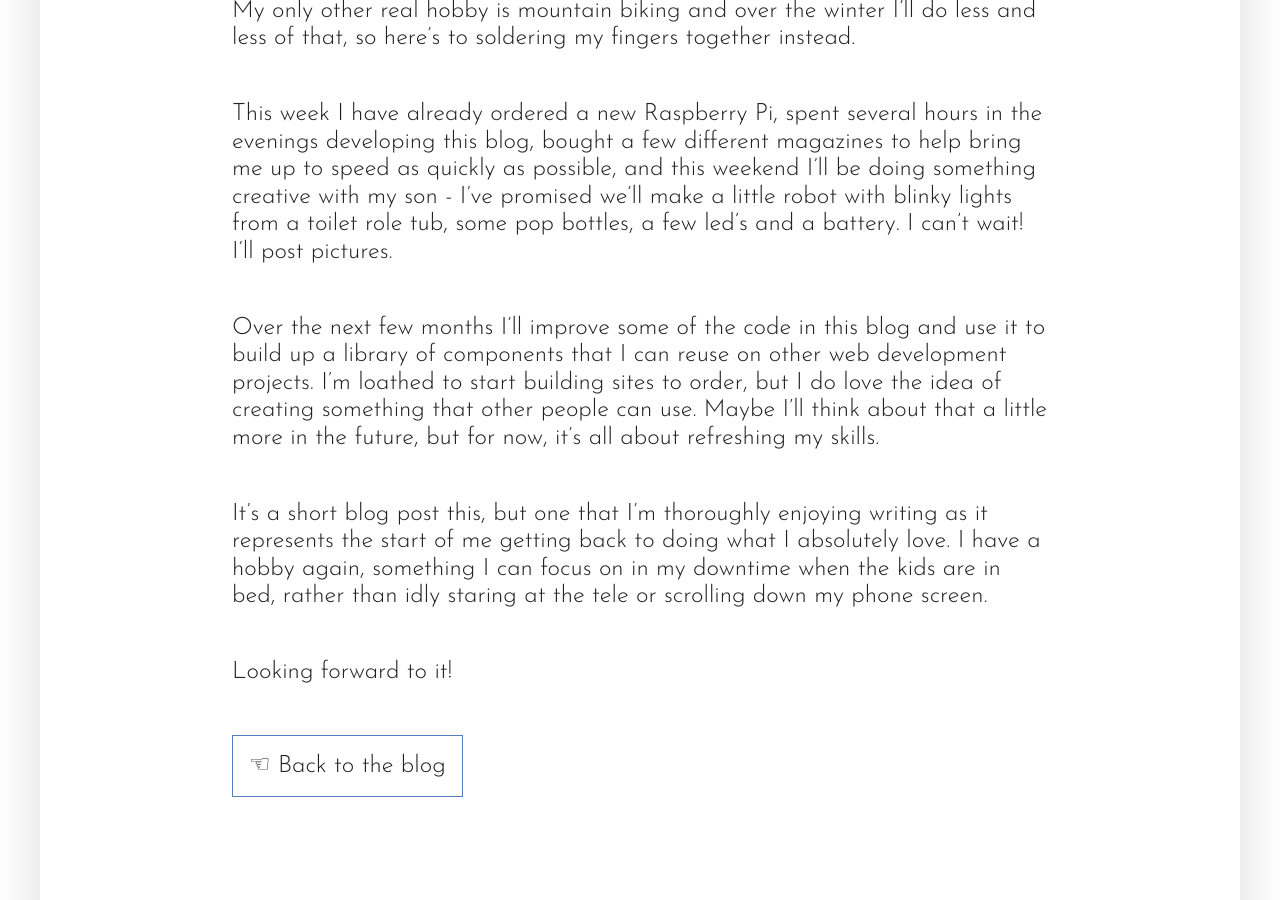
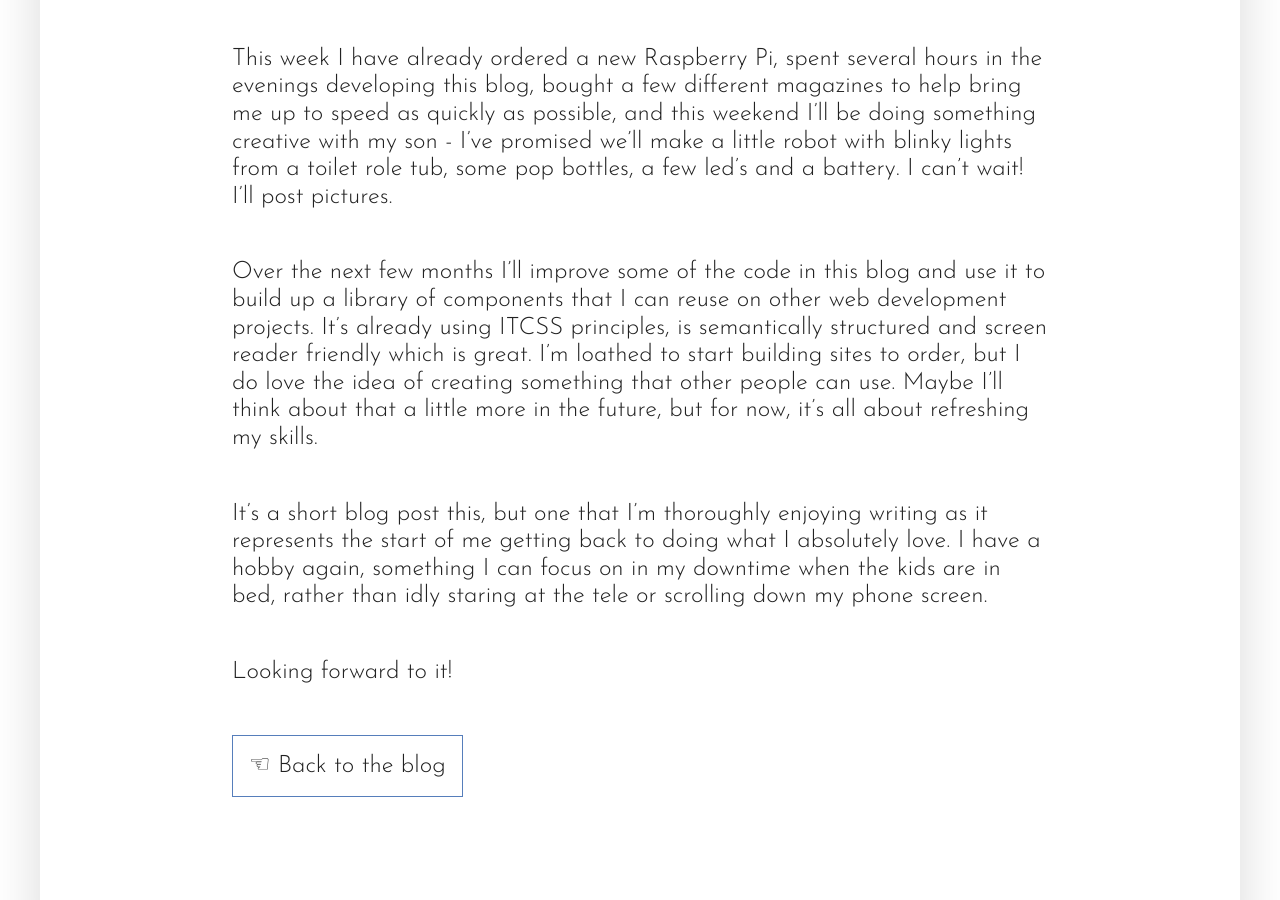
Before and after one commit to kingstonrichard/kingstonrichard.uk, a Jekyll site: the page built from _posts/2017-11-12-i-built-a-new-blog.markdown, in a window 1280 px wide and 900 px high, scrolled down 990 px. Built offline with Jekyll 4.4.1, drawn with Linux system fonts in a browser that asks for light colours; nearby versions of some CDN libraries; some of the changed text lies outside the part shown.

Commit message:
Editorial update

```diff
--- a/_posts/2017-11-12-i-built-a-new-blog.markdown
+++ b/_posts/2017-11-12-i-built-a-new-blog.markdown
@@ -1,23 +1,20 @@
 ---
 layout: post
-title:  "I built a new blog and enjoyed it!"
+title:  "I built this new blog!"
 date:   2017-11-12
 categories: life webdev blog
 intro: It's been about 10 years since I completed any web development in anger and it's a skillset I'd all but lost until just recently. Along with electronics, building websites is a passion of mine and it's about time I rekindled that particular hobby.
 ---
-I have such a passion for web development and electronics engineering that I
-can't even begin to put it on paper.
+I have such a passion for web development and electronics engineering that I can't even begin to put it on paper.
 
-I take such pleasure in creating something out of
-nothing using just computer code and hardware. It fills me with not only a sense of achievment, but of wonder at what I might make next. The ideas are always flowing - maybe I could make a motor that opens my blinds when I clap, a movement sensor that can monitor my house while I'm on holiday, a
-remote control car that my kids can play with, etc.
+I take such pleasure in creating something out of nothing using just computer code and hardware. It fills me with not only a sense of achievment, but of wonder at what I might make next. The ideas are always flowing - maybe I could make a motor that opens my blinds when I clap, a movement sensor that can monitor my house while I'm on holiday, a remote control car that my kids can play with, etc.
 I love the idea that there are no limitations beyond what I can imagine. If I can think it, I can build it. If I get stuck, someone, somewhere can help me as the maker and web development communities are infinitely supportive.
 
 So, despite having left a career in web development for one of leadership and people management almost 10 years ago, I'm having a bit of a hobbiest revival. I've never lost the interest or the drive to enjoy making and so I'm going to get back into it - in as big a way as my working and home life balance will allow. My only other real hobby is mountain biking and over the winter I'll do less and less of that, so here's to soldering my fingers together instead.
 
 This week I have already ordered a new Raspberry Pi, spent several hours in the evenings developing this blog, bought a few different magazines to help bring me up to speed as quickly as possible, and this weekend I'll be doing something creative with my son - I've promised we'll make a little robot with blinky lights from a toilet role tub, some pop bottles, a few led's and a battery. I can't wait! I'll post pictures.
 
-Over the next few months I'll improve some of the code in this blog and use it to build up a library of components that I can reuse on other web development projects. I'm loathed to start building sites to order, but I do love the idea of creating something that other people can use. Maybe I'll think about that a little more in the future, but for now, it's all about refreshing my skills.
+Over the next few months I'll improve some of the code in this blog and use it to build up a library of components that I can reuse on other web development projects. It's already using ITCSS principles, is semantically structured and screen reader friendly which is great. I'm loathed to start building sites to order, but I do love the idea of creating something that other people can use. Maybe I'll think about that a little more in the future, but for now, it's all about refreshing my skills.
 
 It's a short blog post this, but one that I'm thoroughly enjoying writing as it represents the start of me getting back to doing what I absolutely love. I have a hobby again, something I can focus on in my downtime when the kids are in bed, rather than idly staring at the tele or scrolling down my phone screen.
 
```
